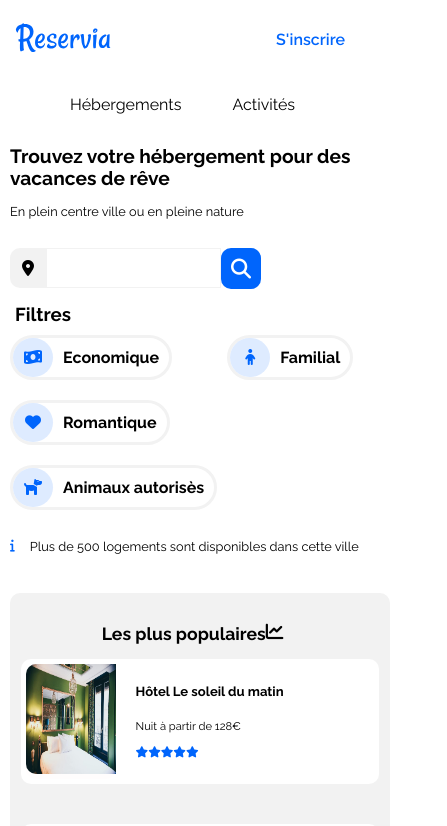
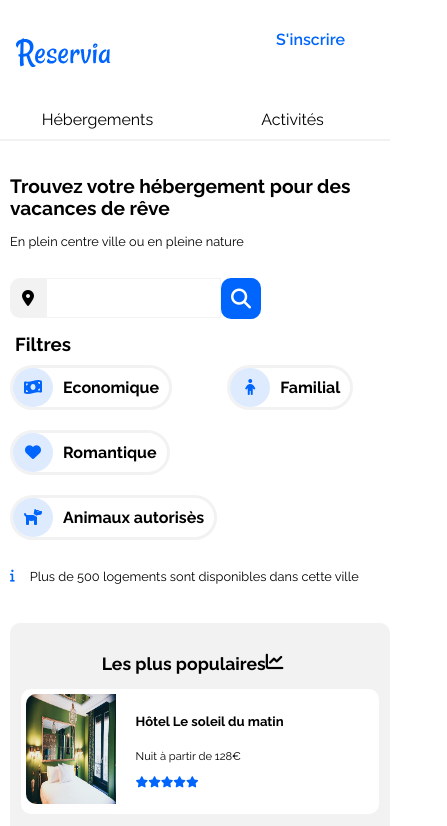
Before and after one commit to Micka-17/OpenclassroomsProject, a plain HTML site: page index.html in a window 390 px wide. Shown: the top 826 px of the page, 447 px wide, since content can reach past the window. Drawn offline with Linux system fonts and the light colour scheme.

Commit message:
maj 28/04

```diff
--- a/index.html
+++ b/index.html
@@ -16,7 +16,7 @@
             </div>
             <div class="nav">
                 <nav class="nav-top">
-                    <a class="color-blue" id="nav-bas-g" href="#cherche" >Hébergements</a>
+                    <a class="color-blue" id="nav-bas-g" href="#cherche">Hébergements</a>
                     <a class="color-blue" id="activites" href="#activiter">Activités</a>
                     <a id="inscrip" href="#inscription">S'inscrire</a>
                 </nav>
@@ -206,6 +206,7 @@
                     <p>Nous contacter</p>
                 </div>
             </div>
+            <script type="text/javascript" src="script.js"></script>
         </footer>
     </body>
 <!-- et se terminent par -->
--- /dev/null
+++ b/script.js
@@ -0,0 +1,16 @@
+const twoLink = document.getElementById("nav-bas-g");
+const firstLink = document.getElementById("activites");
+
+firstLink.onclick = function() {
+	this.style.color = '#0065FC';
+	twoLink.style.color = 'grey';
+	this.style.borderBottom = '2px solid blue';
+	twoLink.style.borderBottom = '2px solid grey';
+}
+
+twoLink.onclick = function() {
+	this.style.color = '#0065FC';
+	firstLink.style.color = 'grey';
+	this.style.borderBottom = '2px solid blue';
+	firstLink.style.borderBottom = '2px solid grey';
+}
--- a/style.css
+++ b/style.css
@@ -699,29 +699,59 @@ footer {
 }
 
 @media screen and (max-width: 414px) {
+    body {
+        margin : 0 0 0 0;
+    }
+
+    nav {
+        margin-left: 0px;
+         height: 145px;
+         margin-bottom: 0px;
+         min-width: 320px;
+         max-width: 480px;
+        }
+
+    #nav-top {
+        display: block;
+    }
+
     #nav-bas-g {
+        min-width: 50%;
+        text-align: center;
         position: absolute;
-        margin:0px;
-		  top: 95px;
-		  left: 70px;
+        top: 110px;
+        left: 0%;
+        border-bottom: #f2f2f2 2px solid;
+        margin: 0 0 0 0;
+        padding: 0 0 10px 0;
+    }
+
+    #activites {
+        min-width: 50%;
+        text-align: center;
+        position: absolute;
+        top: 110px;
+        left: 50%;
+        border-bottom: #f2f2f2 2px solid;
+        margin: 0 0 0 0;
+        padding: 0 0 10px 0;
+    }
+
+    #nav-bas-g:hover, #activites:hover {
+        border-top: none;
+        border-bottom: #0065FC solid 2px;
+        padding-bottom: 12px;
     }
     #inscrip {
         position: absolute;
         margin:0px;
-		  top: 30px;
-		  right: 45px;
+        top: 30px;
+        right: 45px;
     }
     .logo {
         margin: 15px;
         margin-bottom: 55px;
     }
-    #activites {
-        position: absolute;
-        margin:0px;
-		  top: 95px;
-		  right: 95px;
-    }
-
     #fontsizetitle {
         font-size: 1.2em;
     }
```
